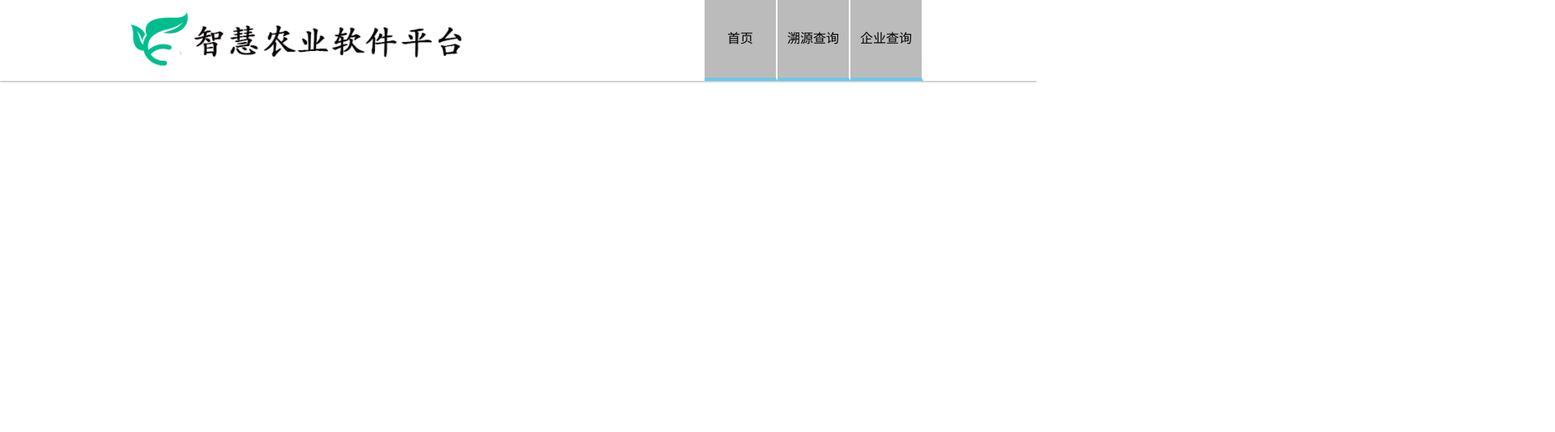
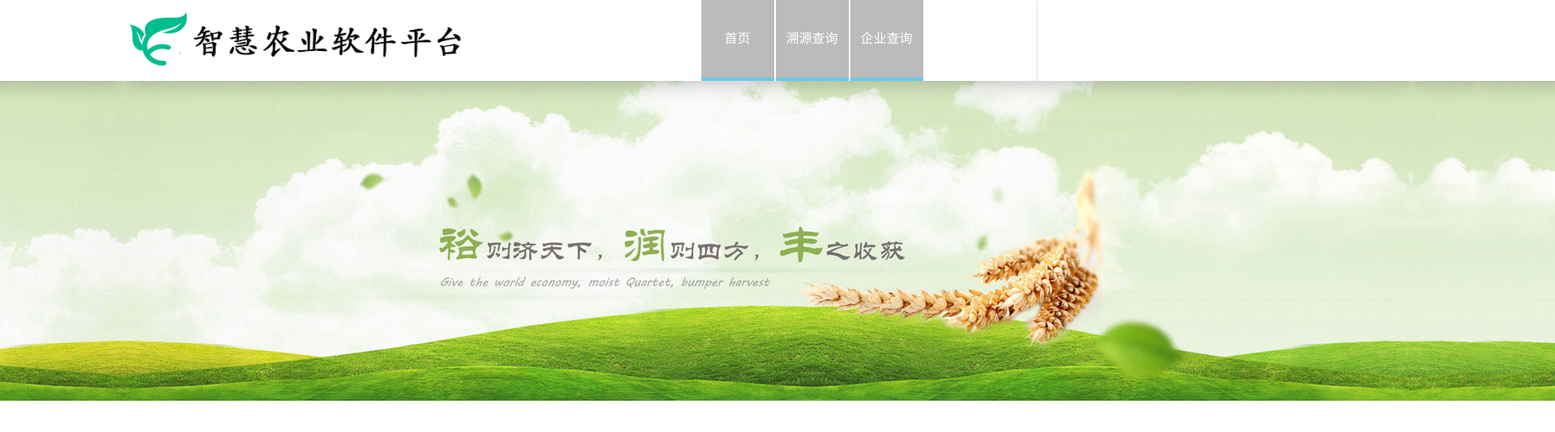
Before and after one commit to bicycler1/Traceable-produce, a Vue app: page /#/query in a window 1280 px wide. Shown: the top 534 px of the page at 81% size, 1920 px wide, since content can reach past the window. Built offline with nearby package versions, Linux system fonts and the light colour scheme.

Commit message:
query网页background

```diff
--- a/public/base.css
+++ b/public/base.css
@@ -1,8 +1,12 @@
 a{
 	text-decoration: none;
+}
+button:focus{
+	outline: 0;
 }
 button{
 	border: 0;
 	padding: 0;
 	background-color: #bbb;
+	cursor: pointer;
 }
--- a/src/components/query/banner.vue
+++ b/src/components/query/banner.vue
@@ -4,15 +4,21 @@
       <img src="../../assets/HomeImgs/logo.png" >
     </router-link>
     <div class="banner-option">
+      <router-link to="/">
         <button>
           首页
         </button>
+      </router-link>
+      <router-link to="/query">
         <button>
           溯源查询
         </button>
+      </router-link>
+      <router-link to="/">
         <button>
           企业查询
         </button>
+      </router-link>
     </div>
   </div>
 </template>
@@ -32,14 +38,15 @@
   height: 66px;
 
 }
-.banner-option>button{
+.banner-option button{
   height: 100px;
   width: 90px;
   border-bottom: 4px solid #69caeb;
-  border-right: 2px solid #fff;
+  margin-right: 2px;
   transition: border-bottom .6s ease;
+  color: #fff;
 }
-.banner-option>button:hover{
+.banner-option button:hover{
   background-color: #999;
   border-bottom: 4px solid #108ab3;
 }
--- a/src/views/Query.vue
+++ b/src/views/Query.vue
@@ -1,11 +1,23 @@
 <template>
   <div>
-    <QueryBanner></QueryBanner>
+    <div class="query-banner">
+      <QueryBanner></QueryBanner>
+    </div>
+    <div class="query-background">
+      <img src="../assets/QueryImgs/background.jpg" alt="">
+    </div>
   </div>
 </template>
 
 <style scoped>
-
+.query-banner{
+  position: relative;
+  top: 0;
+  height: 100px;
+}
+.query-background{
+  position: relative;
+}
 </style>
 
 <script>
```
Also changed, not shown: src/assets/QueryImgs/background.jpg (added), 1 other file (tests, documents, lock files or other folders). Lines whose indentation alone changed are shown as unchanged.
